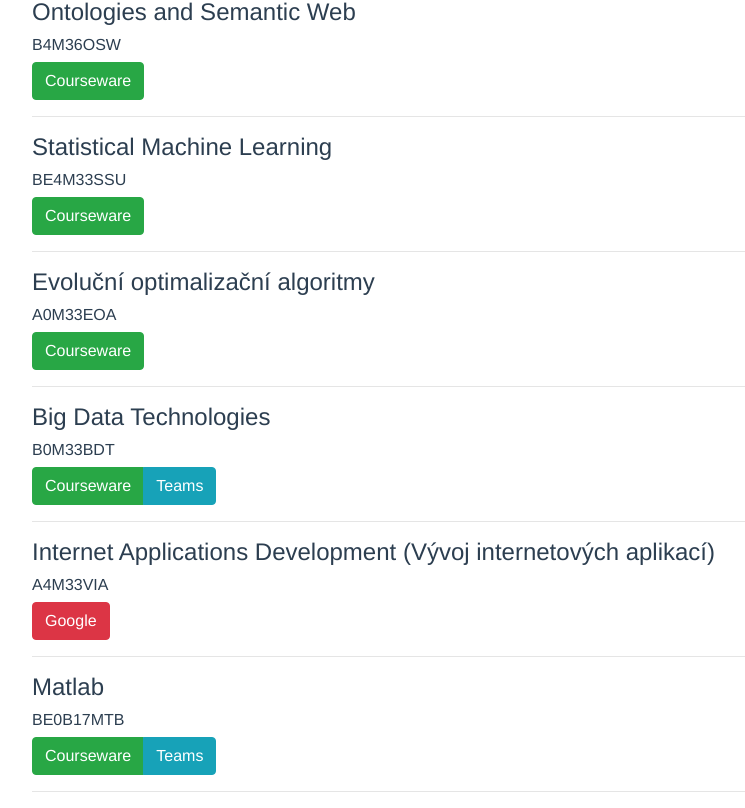
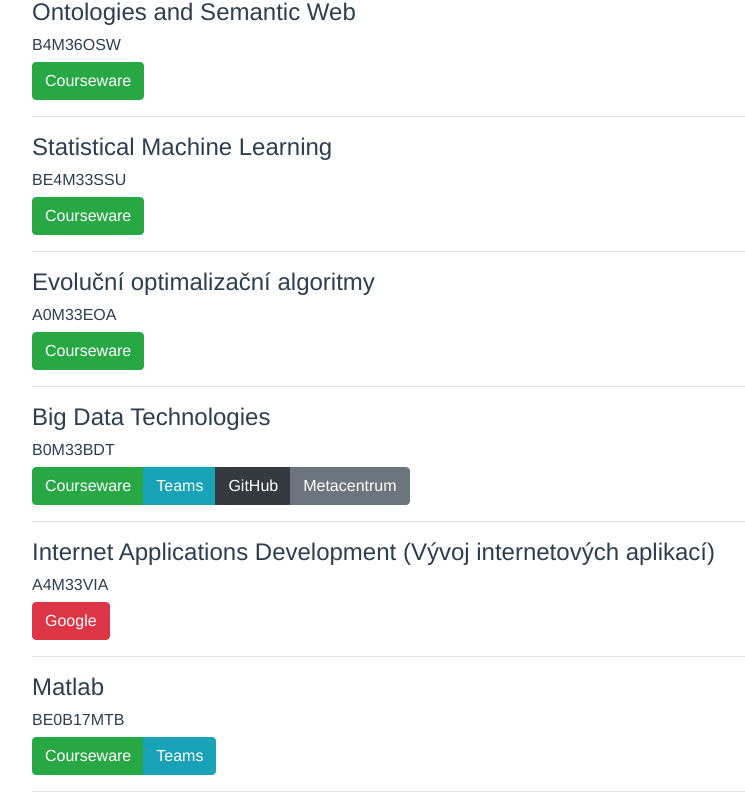
Before and after one commit to skalahonza/linkoi, a Vue app: page /#/second/winter in a window 1280 px wide. Shown: the part 523-1331 px from the top of the page, without its empty margins (53-798 px from the left). Built offline with nearby package versions, Linux system fonts and the light colour scheme.

Commit message:
Add BDT important links.

```diff
--- a/src/views/second/Winter.vue
+++ b/src/views/second/Winter.vue
@@ -35,6 +35,7 @@ export default Vue.extend({
         case "Google":
           return "danger";
         case "Brute":
+        case "GitHub":
           return "dark";
         case "Forum":
           return "warning";
@@ -134,6 +135,16 @@ export default Vue.extend({
               address:
                 "https://teams.microsoft.com/l/team/19%3abbb3a17988dd429a85e5bb75e55976c3%40thread.tacv2/conversations?groupId=59f14ebe-3633-4c79-be8f-616535737b43&tenantId=f345c406-5268-43b0-b19f-5862fa6833f8",
             },
+            {
+              name: "GitHub",
+              address:
+                "https://github.com/stameser/BDT",
+            },
+            {
+              name: "Metacentrum",
+              address:
+                "https://wiki.metacentrum.cz/wiki/Hadoop",
+            },
           ],
         },
         {
```
